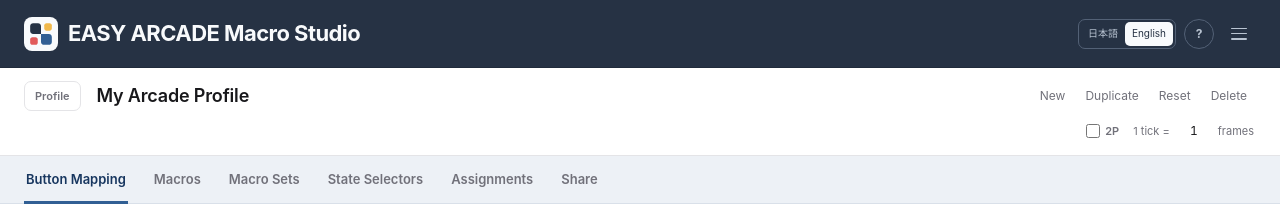
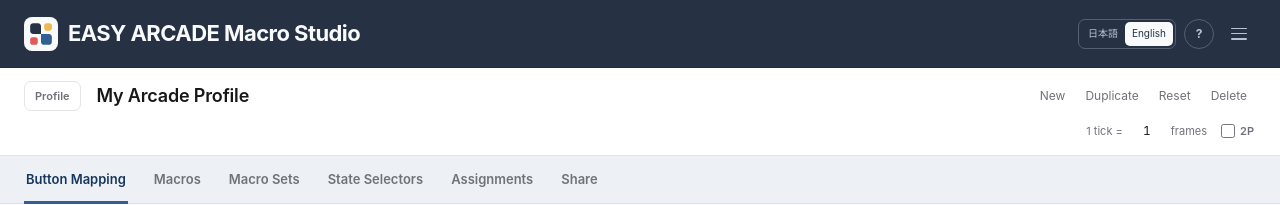
Before and after one commit to shuichitakano/easy_arcade_macro_studio, a Next.js app: page / in a window 1280 px wide. Shown: the top 205 px of the page. Built offline with nearby package versions, Linux system fonts and the light colour scheme.

Commit message:
Reorder profile settings

```diff
--- a/app/MacroEditor.tsx
+++ b/app/MacroEditor.tsx
@@ -349,6 +349,7 @@ export function MacroEditor() {
           </div>
         </div>
         <div className="profile-settings-row">
+          <label className="macro-tick"><span>1 tick =</span><input aria-label={t("1 tickあたりのフレーム数", "Frames per tick")} type="number" min="1" max="255" value={profile.frameStep} onChange={(event) => update((draft) => { draft.frameStep = Math.max(1, Math.min(255, Number(event.target.value))); })} /><span>{t("フレーム", "frames")}</span></label>
           <label className="profile-check"><input type="checkbox" checked={profile.twoPlayerOutputs} onChange={(event) => update((draft) => {
             draft.twoPlayerOutputs = event.target.checked;
             if (!event.target.checked) {
@@ -357,7 +358,6 @@ export function MacroEditor() {
               draft.selectors.forEach((item) => { item.outputs = item.outputs.map((mask) => mask & 0x0fff); });
             }
           })} /><span>2P</span></label>
-          <label className="macro-tick"><span>1 tick =</span><input aria-label={t("1 tickあたりのフレーム数", "Frames per tick")} type="number" min="1" max="255" value={profile.frameStep} onChange={(event) => update((draft) => { draft.frameStep = Math.max(1, Math.min(255, Number(event.target.value))); })} /><span>{t("フレーム", "frames")}</span></label>
         </div>
       </section>
 
```
